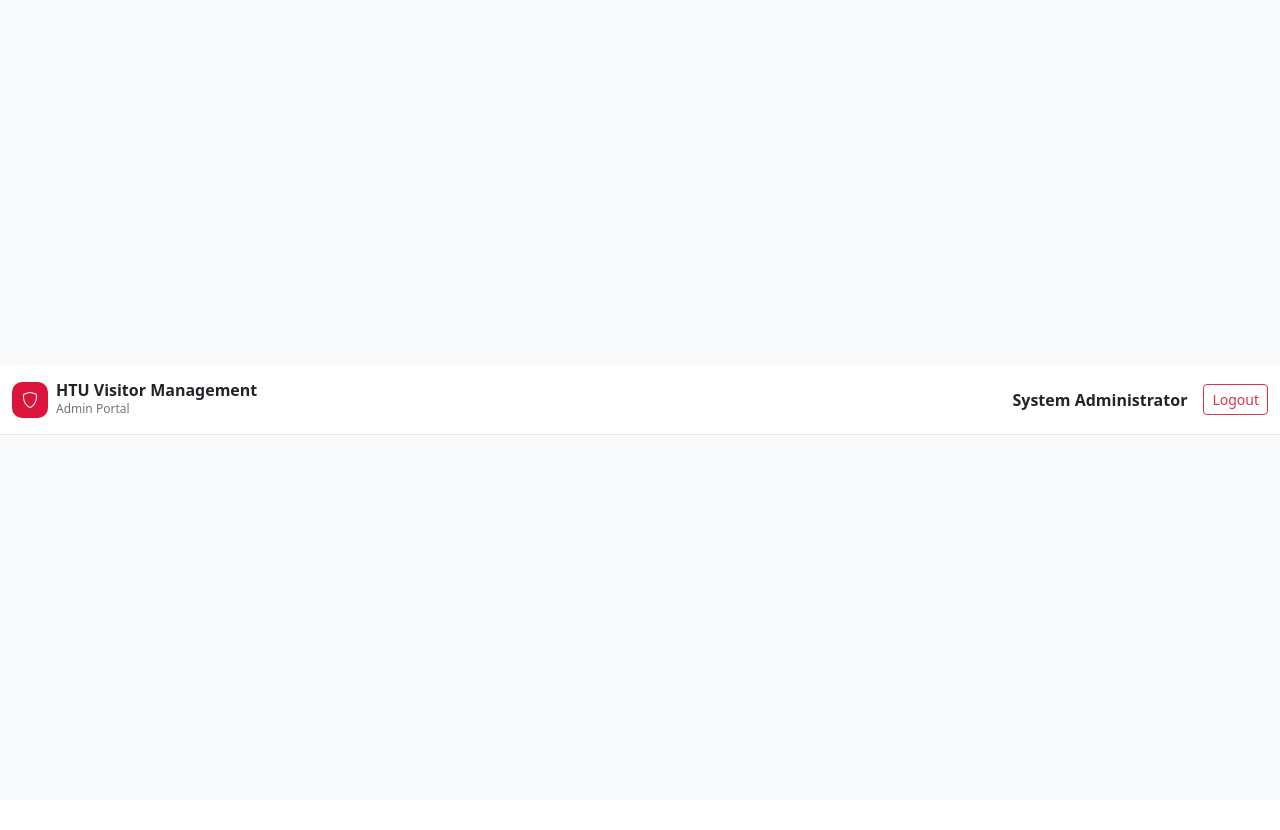
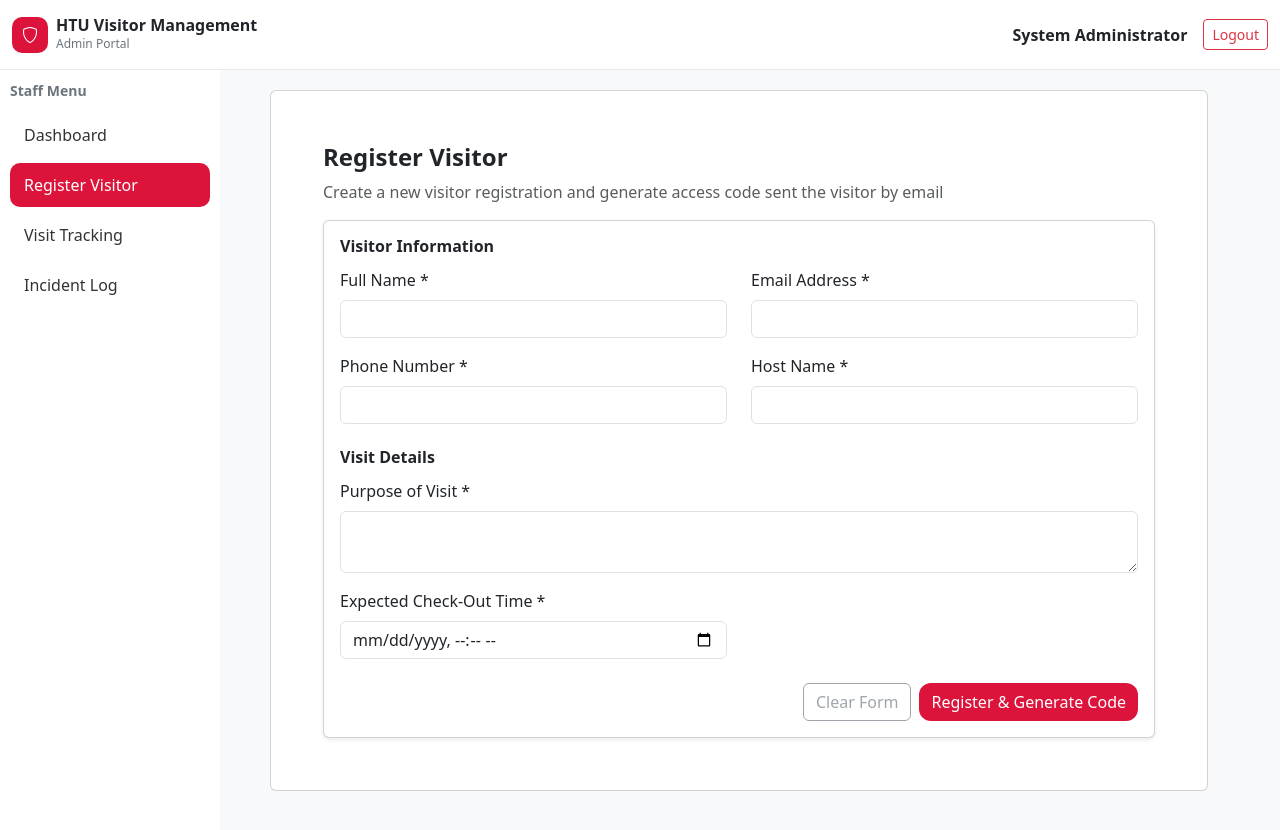
Before and after one commit to elshairaya/Final-FrontEnd, a React (Vite) app: page /register in a window 1280 px wide. Shown: the top 830 px of the page. Before the commit the page ends 800 px from the top, so only its background shows below. Built offline with nearby package versions, Linux system fonts and the light colour scheme.

Commit message:
add Register visitor logic and pages

```diff
--- a/src/App.jsx
+++ b/src/App.jsx
@@ -5,6 +5,7 @@ import AdminDashboard from "./Pages/AdminDashboard.jsx";
 import CreateUser from "./Pages/CreateUser.jsx";
 import StaffDashboard from "./Pages/StaffDashboard.jsx";
 import VisitorTrack from "./Pages/VisitorTrack.jsx";
+import RegisterVisitor from "./Pages/RegisterVisitor.jsx";
 
 function App() {
   return (
@@ -17,6 +18,7 @@ function App() {
         <Route path="*" element={<Link to="/login" />} />
         <Route path="/staff" element={<StaffDashboard/>}/>
         <Route path="/tracking" element={<VisitorTrack role="Security"/>}/>
+        <Route path="/register" element={<RegisterVisitor/>}/>
       </Routes>
     </BrowserRouter>
   );
--- a/src/Components/StaffSidebar.jsx
+++ b/src/Components/StaffSidebar.jsx
@@ -13,7 +13,7 @@ function StaffSidebar(){
                 Dashboard
             </NavLink>
             <NavLink
-            to="/staff/register" end className={({isActive}) =>
+            to="/register" end className={({isActive}) =>
             isActive ? "sidebar-link active": "sidebar-link"
             }
             >
--- /dev/null
+++ b/src/Pages/RegisterVisitor.jsx
@@ -0,0 +1,171 @@
+import { useState } from "react";
+import StaffSidebar from "../Components/StaffSidebar";
+import { Card,Form,Button,Alert,Row,Col } from "react-bootstrap";
+import"../Styles/RegisterVisitor.css";
+
+function RegisterVisitor(){
+     const [form, setForm] = useState({
+    fullName: "",
+    email: "",
+    phone: "",
+    host: "",
+    purpose: "",
+    expectedCheckout: "",
+  });
+
+  const [accessCode, setAccessCode] = useState("");
+  const [success, setSuccess] = useState(false);
+  const handleChange=(e)=>{
+    setForm({...form,[e.target.name]: e.target.value});
+  };
+  const clearForm=()=>{
+    setForm({
+         fullName: "",
+    email: "",
+    phone: "",
+    host: "",
+    purpose: "",
+    expectedCheckout: "",
+    });
+    setSuccess(false);
+    setAccessCode("");
+
+  }
+  const generateCode=()=>{
+    const random=Math.random().toString(36).substring(2.6).toUpperCase();
+    return `HTU-2026-${random}`;
+  }
+  const handleSubmit=(e)=>{
+    e.preventDefault();
+    const code=generateCode();
+    setAccessCode(code);
+    setSuccess(true);
+    const payload={
+        fullName:form.fullName,
+        email:form.email,
+        accessCode:code,
+        host:form.host,
+        purpose:form.purpose,
+        expectedCheckout:form.expectedCheckout,
+    };
+    console.log("Email payload:",payload);
+     // 🔴 FUTURE BACKEND CALL
+  // await fetch("http://localhost:5000/api/send-access-code", {
+  //   method: "POST",
+  //   headers: { "Content-Type": "application/json" },
+  //   body: JSON.stringify(payload),
+  // });
+  }
+return(
+<div className="admin-dashboard">
+    <StaffSidebar/>
+    <Card className="admin-card">
+        <main className="admin-content">
+            <h4 className="fw-bold">Register Visitor</h4>
+            <p className="text-muted mb-">
+                Create a new visitor registration and generate access code sent the visitor by email
+            </p>
+            {success&&(
+                <Alert variant="success" className="d-flex justify-content-between align-items-center">
+                    <div>
+                        <strong>Visitor registered successfully!</strong>
+                        <div className="mt-1">
+                            Access Code Generated:
+                            <span className="access-code ms-2">{accessCode}</span>
+                        </div>
+                        <div>
+                            An email contains the access code sent to {form.fullName} successfully!
+                        </div>
+                    </div>
+                </Alert>
+            )}
+
+            <Card className="shadow-sm">
+                <Card.Body>
+                    <Form onSubmit={handleSubmit}>
+                        <h6 className="section-title">Visitor Information</h6>
+                        <Row className="mb-3">
+                            <Col md={6}>
+                            <Form.Label>Full Name *</Form.Label>
+                            <Form.Control
+                            name="fullName"
+                            value={form.fullName}
+                            onChange={handleChange}
+                            required/>
+                            </Col>
+
+                            <Col md={6}>
+                            <Form.Label>Email Address *</Form.Label>
+                            <Form.Control
+                            type="email"
+                            name="email"
+                            value={form.email}
+                            onChange={handleChange}
+                            required/>
+                            </Col>
+                        </Row>
+
+                        <Row className="mb-3">
+                            <Col md={6}>
+                            <Form.Label>Phone Number *</Form.Label>
+                            <Form.Control
+                            name="phone"
+                            value={form.phone}
+                            onChange={handleChange}
+                            required/>
+                            </Col>
+
+                            <Col md={6}>
+                            <Form.Label>Host Name *</Form.Label>
+                            <Form.Control
+                            name="host"
+                            value={form.host}
+                            onChange={handleChange}
+                            required/>
+                            </Col>
+                        </Row>
+                        <h6 className="section-title mt-4">Visit Details</h6>
+
+                        <Row className="mb-3">
+                            <Col md={12}>
+                            <Form.Label>Purpose of Visit *</Form.Label>
+                            <Form.Control
+                            as={"textarea"}
+                            rows={2}
+                            name="purpose"
+                            value={form.purpose}
+                            onChange={handleChange}
+                            required/>
+                            </Col>
+                        </Row>
+
+                               <Row className="mb-4">
+                            <Col md={6}>
+                            <Form.Label>Expected Check-Out Time *</Form.Label>
+                            <Form.Control
+                            type="datetime-local"
+                            name="expectedCheckout"
+                            value={form.expectedCheckout}
+                            onChange={handleChange}
+                            required/>
+                            </Col>
+                        </Row>
+
+                        <div className="d-flex justify-content-end gap-2">
+                            <Button variant="outline-secondary" onClick={clearForm}
+                            disabled={!success && Object.values(form).every(v=>v==="")}>
+                                Clear Form
+                            </Button>
+                            <Button type="submit" variant="primary">
+                                Register & Generate Code
+                            </Button>
+                        </div>
+                    </Form>
+                </Card.Body>
+            </Card>
+        </main>
+    </Card>
+</div>
+);
+}
+export default RegisterVisitor;
--- /dev/null
+++ b/src/Styles/RegisterVisitor.css
@@ -0,0 +1,12 @@
+.section-title {
+  font-weight: 600;
+  margin-bottom: 12px;
+}
+
+.access-code {
+  font-family: monospace;
+  background: #e9f9ee;
+  padding: 4px 8px;
+  border-radius: 6px;
+  font-size: 14px;
+}
```
